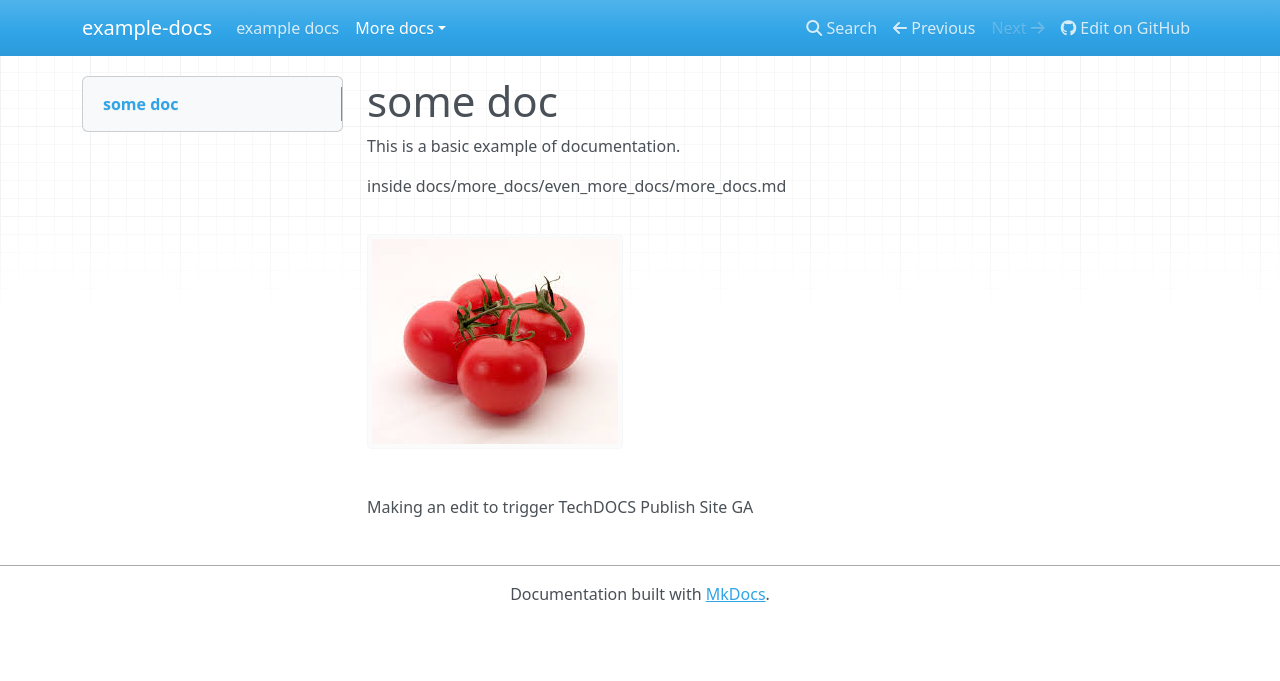
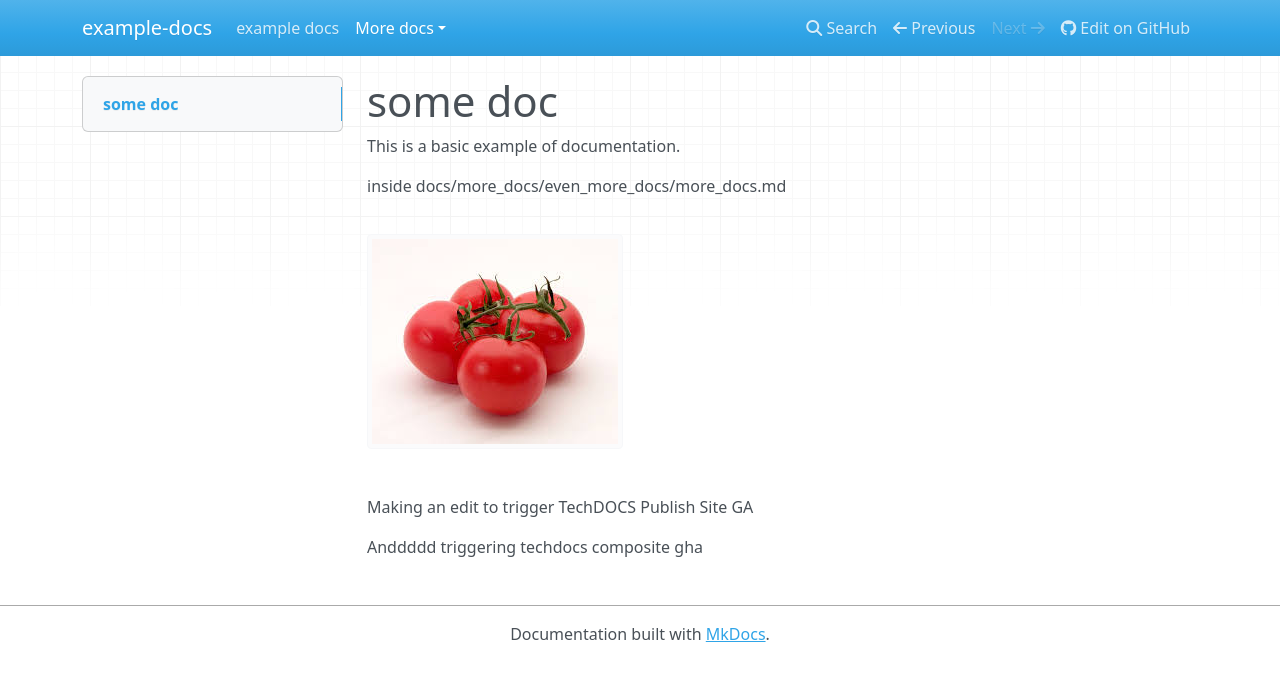
Before and after one commit to bchen528/backstage-test, an MkDocs documentation site: the page built from docs/more_docs/even_more_docs/more_docs.md, in a window 1280 px wide. Shown: the top 681 px of the page. Built offline with MkDocs 1.6.1, drawn with Linux system fonts in a browser that asks for light colours; nearby versions of some CDN libraries.

Commit message:
Trigger composite gha

```diff
--- a/docs/more_docs/even_more_docs/more_docs.md
+++ b/docs/more_docs/even_more_docs/more_docs.md
@@ -7,3 +7,6 @@ inside docs/more_docs/even_more_docs/more_docs.md
 ![tomato1](../../download.jpeg)
 
 Making an edit to trigger TechDOCS Publish Site GA
+
+
+Anddddd triggering techdocs composite gha
```
